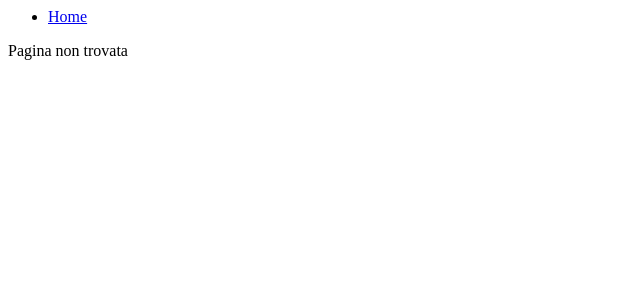
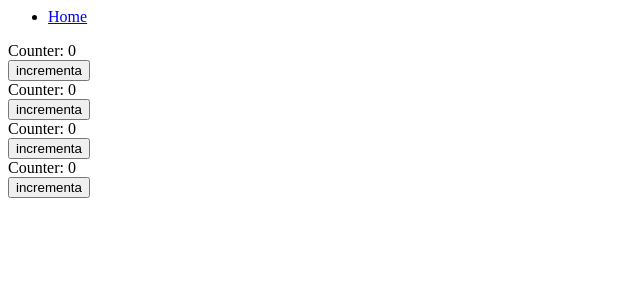
Before and after one commit to ilasw/edgemony-react-router, a React (Create React App) app: page /test in a window 1280 px wide. Shown: the top 300 px of the page, without its empty margins (0-640 px from the left). Built offline with nearby package versions, Linux system fonts and the light colour scheme.

Commit message:
feat: added counter context for sample

```diff
--- a/src/App.js
+++ b/src/App.js
@@ -1,12 +1,15 @@
-import React from 'react';
+import React, { createContext, useState } from 'react';
 import './style.css';
 import { BrowserRouter, Routes, Route } from 'react-router-dom';
-import { Home, Category, ErrorPage } from './pages';
+import { Home, Category, ErrorPage, TestPage } from './pages';
 import { Navbar } from './components/navbar/navbar.jsx';
 
+export const CounterContext = createContext(0);
+
 export default function App() {
+  const [state, setState] = useState(0)
   return (
-    <div>
+    <CounterContext.Provider value={{state, setState}}>
       <BrowserRouter>
         <Navbar />
         <Routes>
@@ -14,12 +17,17 @@ export default function App() {
           <Route path="/catalogo" element={<Home />} />
           <Route path="/catalogo/:categoryName" element={<Category />} />
           <Route
+            path="/catalogo/:categoryName/:status/:name"
+            element={<Category />}
+          />
+          <Route
             path="/catalogo/:categoryName/new"
             element={<ErrorPage status={500} />}
           />
+          <Route path="/test" element={<TestPage />} />
           <Route path="*" element={<ErrorPage name="prova" status={404} />} />
         </Routes>
       </BrowserRouter>
-    </div>
+    </CounterContext.Provider>
   );
 }
--- a/src/pages/index.js
+++ b/src/pages/index.js
@@ -1,3 +1,5 @@
 export * from './home/home.jsx';
 export * from './category/category.jsx';
+export * from './recipe/recipe.jsx';
+export * from './test/test-page.jsx';
 export * from './error/error.jsx';
--- /dev/null
+++ b/src/pages/test/test-component.jsx
@@ -0,0 +1,12 @@
+import React, { useContext } from 'react';
+import { useCounter } from './use-counter';
+
+export const TestComponent = () => {
+  const { counter, setCounter } = useCounter();
+  return (
+    <div>
+      <div>Counter: {counter}</div>
+      <button onClick={() => setCounter((s) => s + 1)}>incrementa</button>
+    </div>
+  );
+};
--- /dev/null
+++ b/src/pages/test/test-page.jsx
@@ -0,0 +1,14 @@
+import React, { useState } from 'react';
+import { TestComponent } from './test-component';
+
+export const TestPage = () => {
+  console.log('test page reload');
+  return (
+    <div>
+      <TestComponent />
+      <TestComponent />
+      <TestComponent />
+      <TestComponent />
+    </div>
+  );
+};
--- /dev/null
+++ b/src/pages/test/use-counter.js
@@ -0,0 +1,7 @@
+import React, { useContext } from 'react';
+import { CounterContext } from '../../App.js';
+
+export const useCounter = () => {
+  const { state, setState } = useContext(CounterContext);
+  return { counter: state, setCounter: setState };
+};
```
Also changed, not shown: src/pages/category/category.jsx (+12 -10 lines), 1 other file (tests, documents, lock files or other folders).
